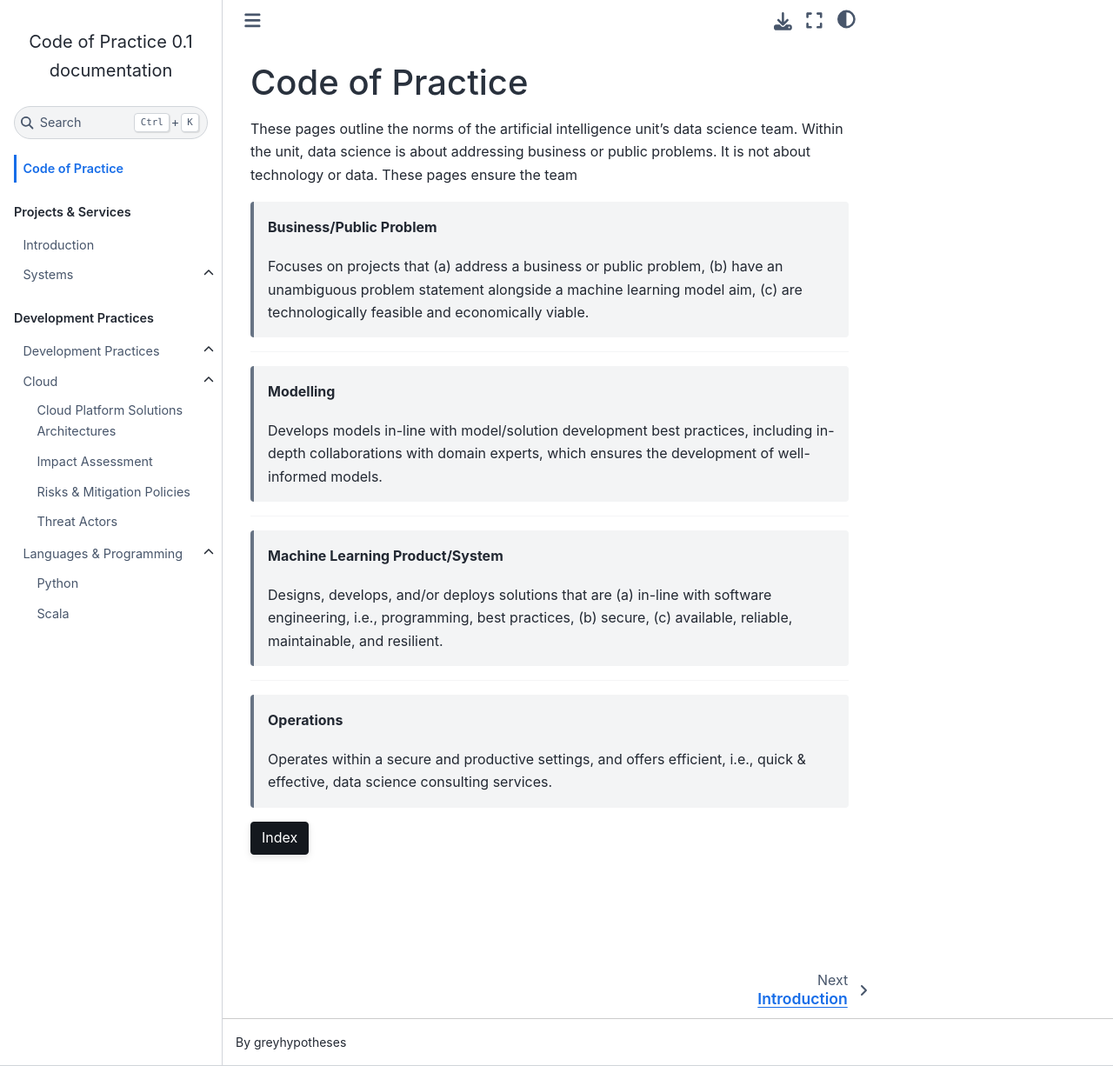
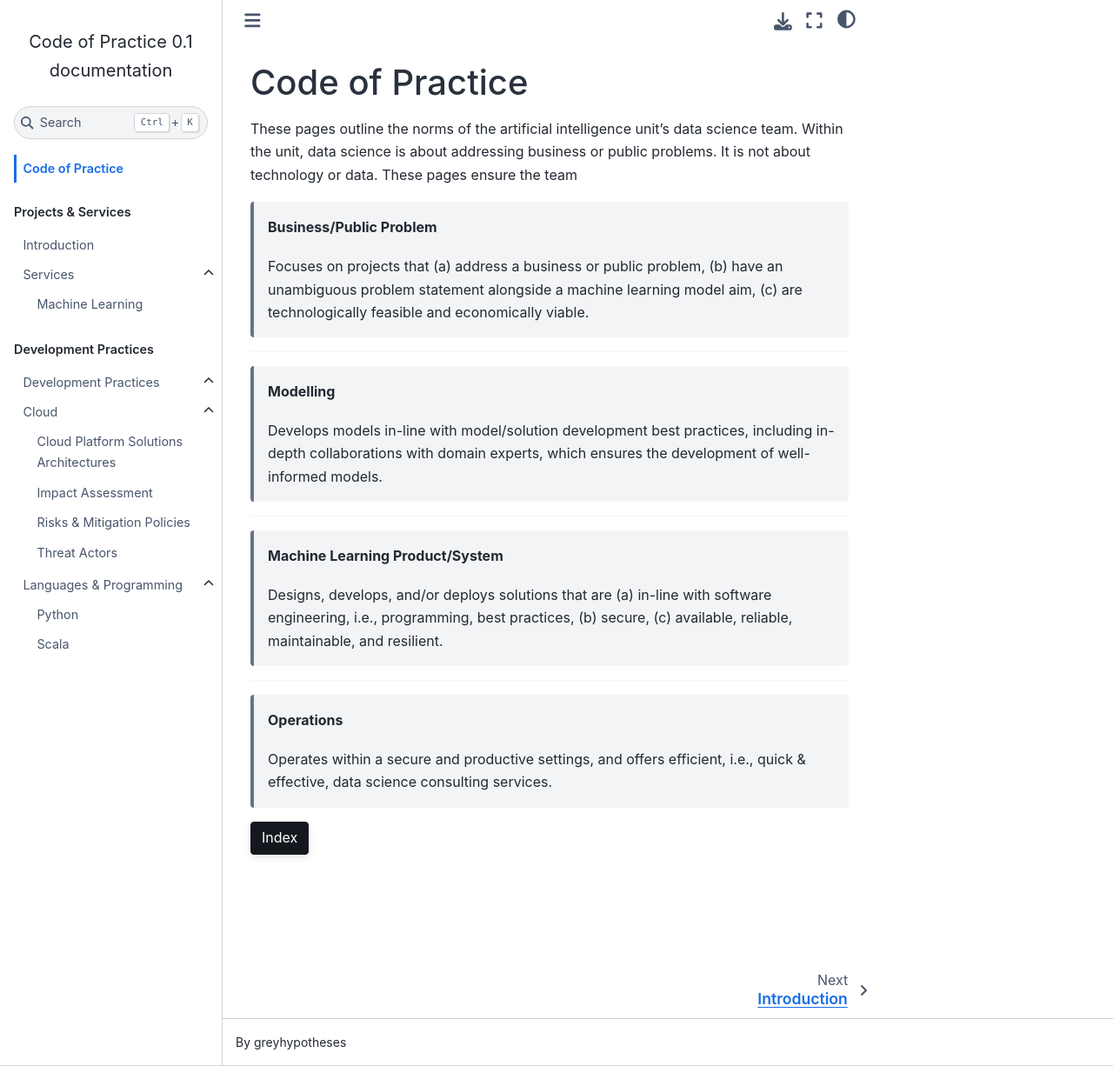
Before and after one commit to thereferences/practice, a Sphinx documentation site: the page built from docs/source/index.rst, in a window 1280 px wide and 1226 px high. Shown: the whole window at 87% size. Built offline with Sphinx 7.4.7 and the Sphinx Book theme 1.1.4, drawn with Linux system fonts in a browser that asks for light colours; pages that are not in the unit, such as notebooks, are missing from menus.

Commit message:
Update docs/source/services.md

````diff
--- a/docs/source/services.md
+++ b/docs/source/services.md
@@ -1,6 +1,6 @@
 <br>
 
-# Systems
+# Services
 
 <br>
 
@@ -15,9 +15,8 @@ These pages reference guides vis-à-vis the types of projects that the team cond
 :caption: TREE
 :glob:
 
-systems/*
+services/*
 ```
-
 
 <br>
 <br>
````
